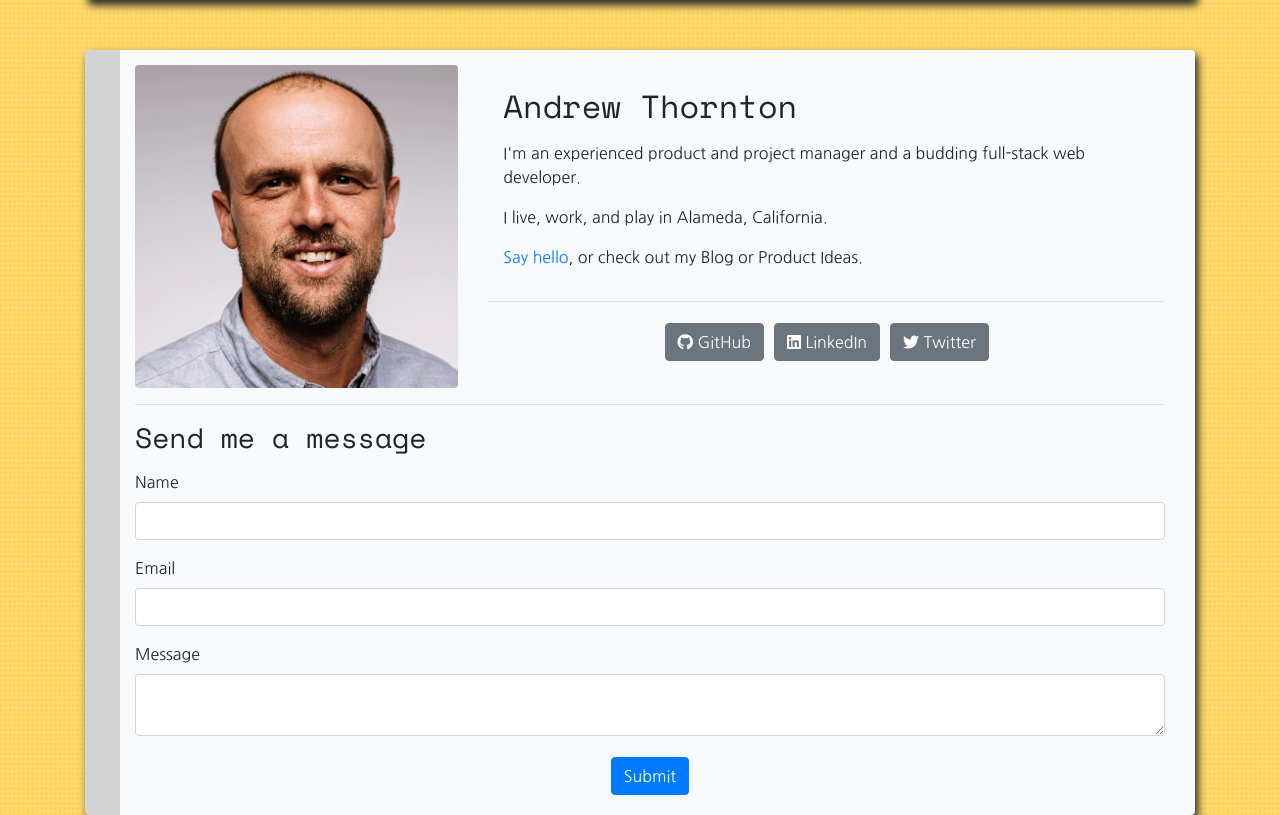
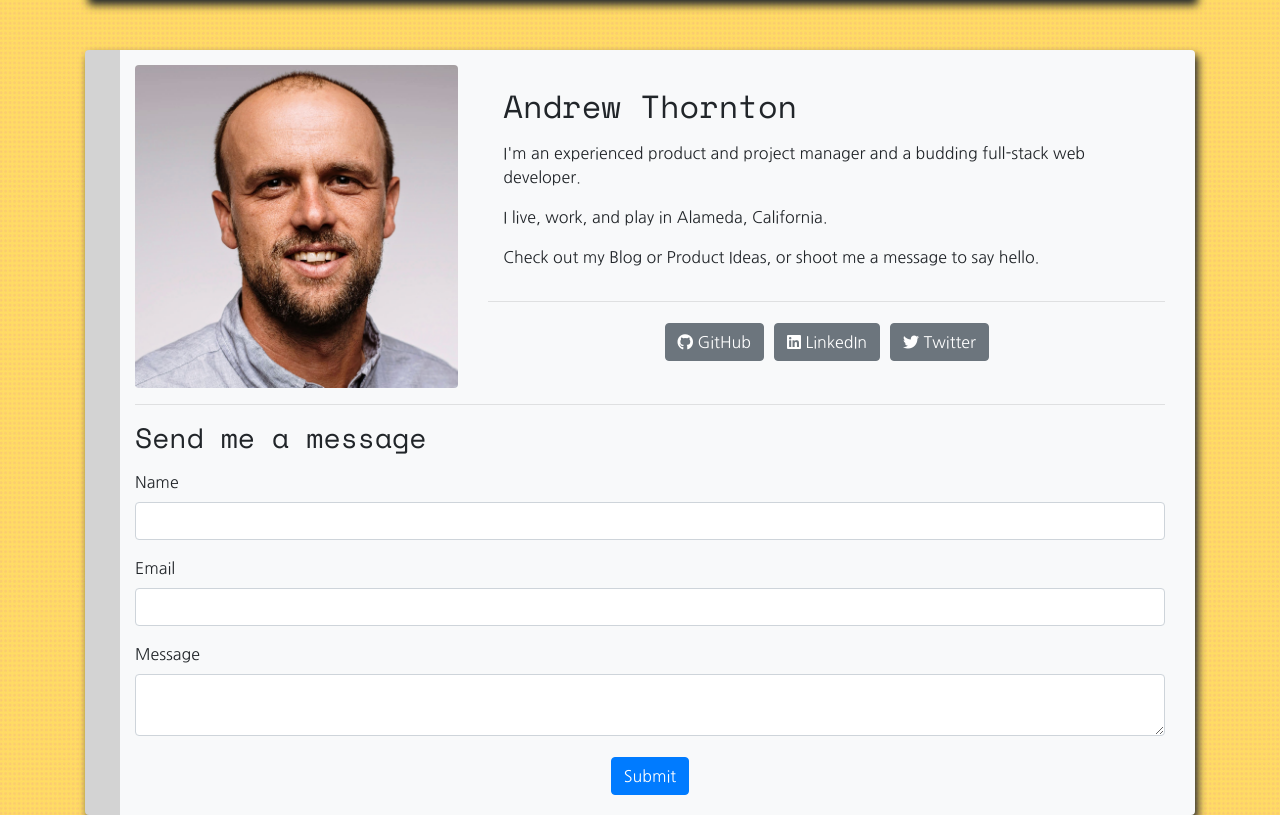
Before and after one commit to awjdthornton/django_portfolio, a Django app: page / in a window 1280 px wide. Shown: the part 62-877 px from the top of the page. Run offline with Django 3.2, Linux system fonts and the light colour scheme; some libraries are stand-ins or nearby versions.

Commit message:
removing email link which was redundant with messaging

```diff
--- a/portfolio/templates/bio.html
+++ b/portfolio/templates/bio.html
@@ -12,7 +12,7 @@
                             <h2>Andrew Thornton</h2>
                             <p>I'm an experienced product and project manager and a budding full-stack web developer.</p>
                             <p>I live, work, and play in Alameda, California.</p>
-                            <p><a href="mailto:awjdthornton@gmail.com" target="_blank">Say hello</a>, or check out my Blog or Product Ideas.</p>
+                            <p>Check out my Blog or Product Ideas, or shoot me a message to say hello.</p>
                         </div>
                     </div>
                     <hr class="hr-light">
```
